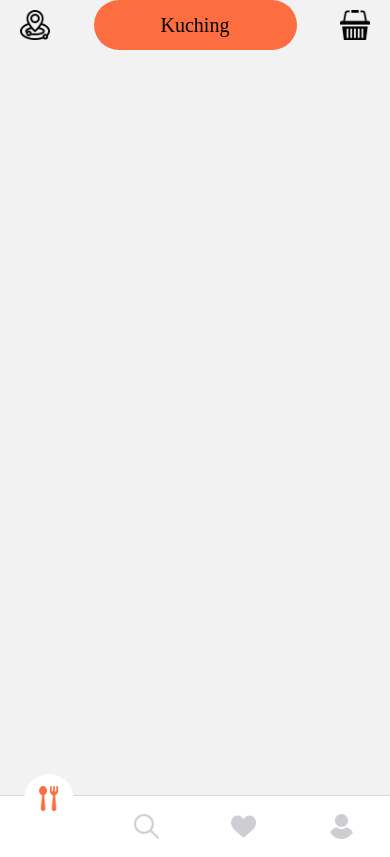
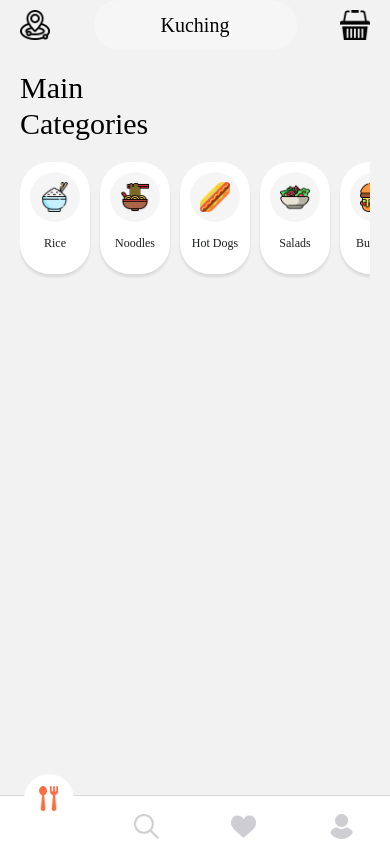
Before and after one commit to Edwsilva/ifood, a React Native app: screen /Home in a window 390 px wide. Built offline with nearby package versions, Linux system fonts and the light colour scheme.

Commit message:
inserção da view categories e da flatlist com as opções de comida

```diff
--- a/App.js
+++ b/App.js
@@ -1,3 +1,4 @@
+/* eslint-disable prettier/prettier */
 import React from 'react';
 
 import {createStackNavigator} from '@react-navigation/stack';
--- a/constants/icons.js
+++ b/constants/icons.js
@@ -1,28 +1,29 @@
-export const back = require("../assets/icons/back.png");
-export const car = require("../assets/icons/car.png");
-export const cutlery = require("../assets/icons/cutlery.png");
-export const donut = require("../assets/icons/donut.png");
-export const drink = require("../assets/icons/drink.png");
-export const fire = require("../assets/icons/fire.png");
-export const fries = require("../assets/icons/fries.png");
-export const hamburger = require("../assets/icons/hamburger.png");
-export const hotdog = require("../assets/icons/hotdog.png");
-export const like = require("../assets/icons/like.png");
-export const list = require("../assets/icons/list.png");
-export const location = require("../assets/icons/location.png");
-export const master_card = require("../assets/icons/mastercard.png");
-export const nearby = require("../assets/icons/nearby.png");
-export const noodle = require("../assets/icons/noodle.png");
-export const pin = require("../assets/icons/pin.png");
-export const pizza = require("../assets/icons/pizza.png");
-export const red_pin = require("../assets/icons/red-pin.png");
-export const rice_bowl = require("../assets/icons/rice-bowl.png");
-export const salad = require("../assets/icons/salad.png");
-export const search = require("../assets/icons/search.png");
-export const basket = require("../assets/icons/shopping-basket.png");
-export const star = require("../assets/icons/star.png");
-export const sushi = require("../assets/icons/sushi.png");
-export const user = require("../assets/icons/user.png");
+/* eslint-disable prettier/prettier */
+export const back = require('../assets/icons/back.png');
+export const car = require('../assets/icons/car.png');
+export const cutlery = require('../assets/icons/cutlery.png');
+export const donut = require('../assets/icons/donut.png');
+export const drink = require('../assets/icons/drink.png');
+export const fire = require('../assets/icons/fire.png');
+export const fries = require('../assets/icons/fries.png');
+export const hamburger = require('../assets/icons/hamburger.png');
+export const hotdog = require('../assets/icons/hotdog.png');
+export const like = require('../assets/icons/like.png');
+export const list = require('../assets/icons/list.png');
+export const location = require('../assets/icons/location.png');
+export const master_card = require('../assets/icons/mastercard.png');
+export const nearby = require('../assets/icons/nearby.png');
+export const noodle = require('../assets/icons/noodle.png');
+export const pin = require('../assets/icons/pin.png');
+export const pizza = require('../assets/icons/pizza.png');
+export const red_pin = require('../assets/icons/red-pin.png');
+export const rice_bowl = require('../assets/icons/rice-bowl.png');
+export const salad = require('../assets/icons/salad.png');
+export const search = require('../assets/icons/search.png');
+export const basket = require('../assets/icons/shopping-basket.png');
+export const star = require('../assets/icons/star.png');
+export const sushi = require('../assets/icons/sushi.png');
+export const user = require('../assets/icons/user.png');
 
 export default {
   back,
@@ -50,4 +51,4 @@ export default {
   star,
   sushi,
   user,
-}
+};
--- a/constants/theme.js
+++ b/constants/theme.js
@@ -1,3 +1,4 @@
+/* eslint-disable prettier/prettier */
 import {Dimensions} from 'react-native';
 const {width, height} = Dimensions.get('window');
 
--- a/navigation/tabs.js
+++ b/navigation/tabs.js
@@ -1,3 +1,4 @@
+/* eslint-disable prettier/prettier */
 import React from 'react';
 import {View, Image, TouchableOpacity, SliderBase} from 'react-native';
 import {
@@ -7,7 +8,7 @@ import {
 import Svg, {Path} from 'react-native-svg';
 import {isIphoneX} from 'react-native-iphone-x-helper';
 
-import {Home} from '../screens';
+import {Home, OrderDelivery, Restaurant} from '../screens';
 
 import {COLORS, icons} from '../constants';
 
@@ -91,7 +92,7 @@ const Tabs = () => {
     <Tab.Navigator
       tabBarOptions={{
         showLabel: false,
-        headerShow: false,
+        headerShow: true,
         style: {
           position: 'absolute',
           left: 0,
@@ -127,7 +128,7 @@ const Tabs = () => {
 
       <Tab.Screen
         name="Search"
-        component={Home}
+        component={OrderDelivery}
         options={{
           tabBarIcon: ({focused}) => (
             <Image
@@ -146,7 +147,7 @@ const Tabs = () => {
 
       <Tab.Screen
         name="Like"
-        component={Home}
+        component={Restaurant}
         options={{
           tabBarIcon: ({focused}) => (
             <Image
--- a/package.json
+++ b/package.json
@@ -29,6 +29,7 @@
     "eslint": "^7.32.0",
     "jest": "^26.6.3",
     "metro-react-native-babel-preset": "^0.70.3",
+    "prettier": "^2.7.1",
     "react-test-renderer": "18.0.0"
   },
   "jest": {
--- a/screens/Home.js
+++ b/screens/Home.js
@@ -1,3 +1,5 @@
+/* eslint-disable react-native/no-inline-styles */
+/* eslint-disable prettier/prettier */
 import React from 'react';
 import {
   SafeAreaView,
@@ -374,7 +376,7 @@ const Home = () => {
             style={{
               width: '70%',
               height: '100%',
-              backgroundColor: COLORS.primary,
+              backgroundColor: COLORS.lightGray2,
               //backgroundColor: '#fdd',
               alignItems: 'center',
               justifyContent: 'center',
@@ -410,8 +412,9 @@ const Home = () => {
           style={{
             padding: SIZES.padding,
             paddingBottom: SIZES.padding * 2,
+            // backgroundColor: COLORS.primary,
             backgroundColor:
-              selectedCategory?.id == item.id ? COLORS.primary : COLORS.white,
+              selectedCategory?.id === item.id ? COLORS.primary : COLORS.white,
             borderRadius: SIZES.radius,
             alignItems: 'center',
             justifyContent: 'center',
@@ -426,8 +429,9 @@ const Home = () => {
               borderRadius: 25,
               alignItems: 'center',
               justifyContent: 'center',
+              //  backgroundColor: COLORS.white,
               backgroundColor:
-                selectedCategory?.id == item.id
+                selectedCategory?.id === item.id
                   ? COLORS.white
                   : COLORS.lightGray,
             }}>
@@ -440,12 +444,11 @@ const Home = () => {
               }}
             />
           </View>
-
           <Text
             style={{
               marginTop: SIZES.padding,
               color:
-                selectedCategory?.id == item.id ? COLORS.white : COLORS.black,
+                selectedCategory?.id === item.id ? COLORS.white : COLORS.black,
               ...FONTS.body5,
             }}>
             {item.name}
@@ -469,6 +472,46 @@ const Home = () => {
         />
       </View>
     );
+
+    // onPress={() => onSelectCategory(item)}>
+
+    //   <Image
+    //     source={item.icon}
+    //     resizeMode="contain"
+    //     style={{
+    //       width: 30,
+    //       height: 30,
+    //     }}
+    //   />
+    // </View>
+    // <Text
+    //   style={{
+    //     marginTop: SIZES.padding,
+    //     color:
+    //       selectedCategory?.id == item.id ? COLORS.white : COLORS.black,
+    //     ...FONTS.body5,
+    //   }}>
+    //   {item.name}
+    // </Text>
+    // </TouchableOpacity>
+    // );
+    // };
+
+    // return (
+    //   <View style={{padding: SIZES.padding * 2}}>
+    //     <Text style={{...FONTS.h1}}>Main</Text>
+    //     <Text style={{...FONTS.h1}}>Categories</Text>
+
+    //     <FlatList
+    //       data={categories}
+    //       horizontal
+    //       showsHorizontalScrollIndicator={false}
+    //       keyExtractor={item => `${item.id}`}
+    //       renderItem={renderItem}
+    //       contentContainerStyle={{paddingVertical: SIZES.padding * 2}}
+    //     />
+    //   </View>
+    // );
   }
 
   function renderRestaurantList() {
@@ -582,7 +625,12 @@ const Home = () => {
     );
   }
 
-  return <SafeAreaView>{renderHeader()}</SafeAreaView>;
+  return (
+    <SafeAreaView>
+      {renderHeader()}
+      {renderMainCategories()}
+    </SafeAreaView>
+  );
 };
 
 const styles = StyleSheet.create({
--- a/screens/Restaurant.js
+++ b/screens/Restaurant.js
@@ -1,4 +1,5 @@
-import React from "react";
+/* eslint-disable prettier/prettier */
+import React from 'react';
 import {
   StyleSheet,
   SafeAreaView,
@@ -6,25 +7,25 @@ import {
   Text,
   TouchableOpacity,
   Image,
-    Animated
-} from "react-native";
+  Animated,
+} from 'react-native';
 //import { isIphoneX } from 'react-native-iphone-x-helper'
 
-import { icons, COLORS, SIZES, FONTS } from '../constants'
+import {icons, COLORS, SIZES, FONTS} from '../constants';
 
 const Restaurant = () => {
   return (
     <View>
       <Text>Restaurant</Text>
     </View>
-    )
-}
+  );
+};
 
 const styles = StyleSheet.create({
   container: {
     flex: 1,
-        backgroundColor: COLORS.lightGray2
-    }
-})
+    backgroundColor: COLORS.lightGray2,
+  },
+});
 
 export default Restaurant;
```
Also changed, not shown: screens/OrderDelivery.js (+7 -11 lines), 20 other files (tests, documents, lock files or other folders). Lines whose indentation alone changed are shown as unchanged.
